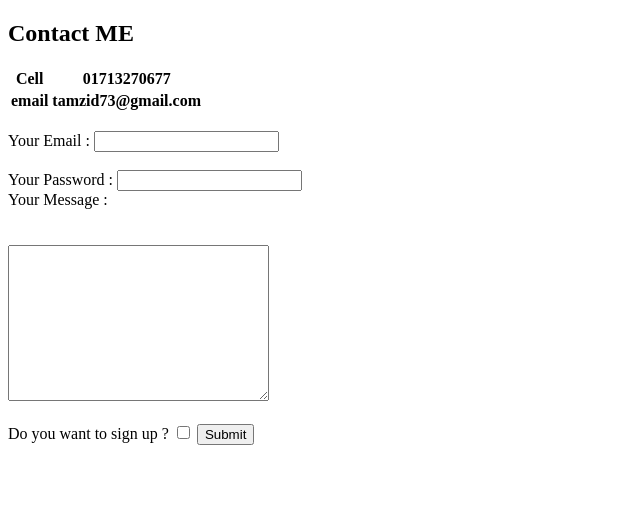
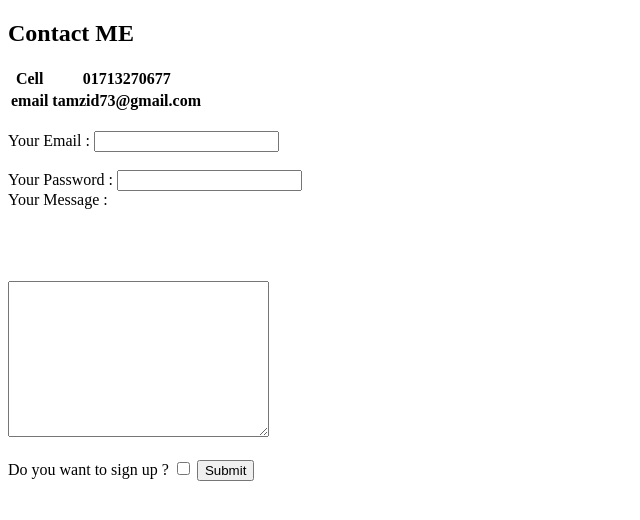
Before and after one commit to tamzid73/cv, a plain HTML site: page contact_me.html in a window 1280 px wide. Shown: the whole page, without its empty margins (0-640 px from the left). Drawn offline with Linux system fonts and the light colour scheme.

Commit message:
Update contact_me.html

```diff
--- a/contact_me.html
+++ b/contact_me.html
@@ -27,7 +27,7 @@
       <label for="">Your Password : </label>
       <input type="password" name="your password" value="">
       <br>
-      <label for="">Your Message : </label><br><br><br>
+      <label for="">Your Message : </label><br><br><br><br><br>
       <textarea name="YourName" rows="10" cols="30"></textarea>
       <br><br>
       <label for="">Do you want to sign up ?</label>
```
